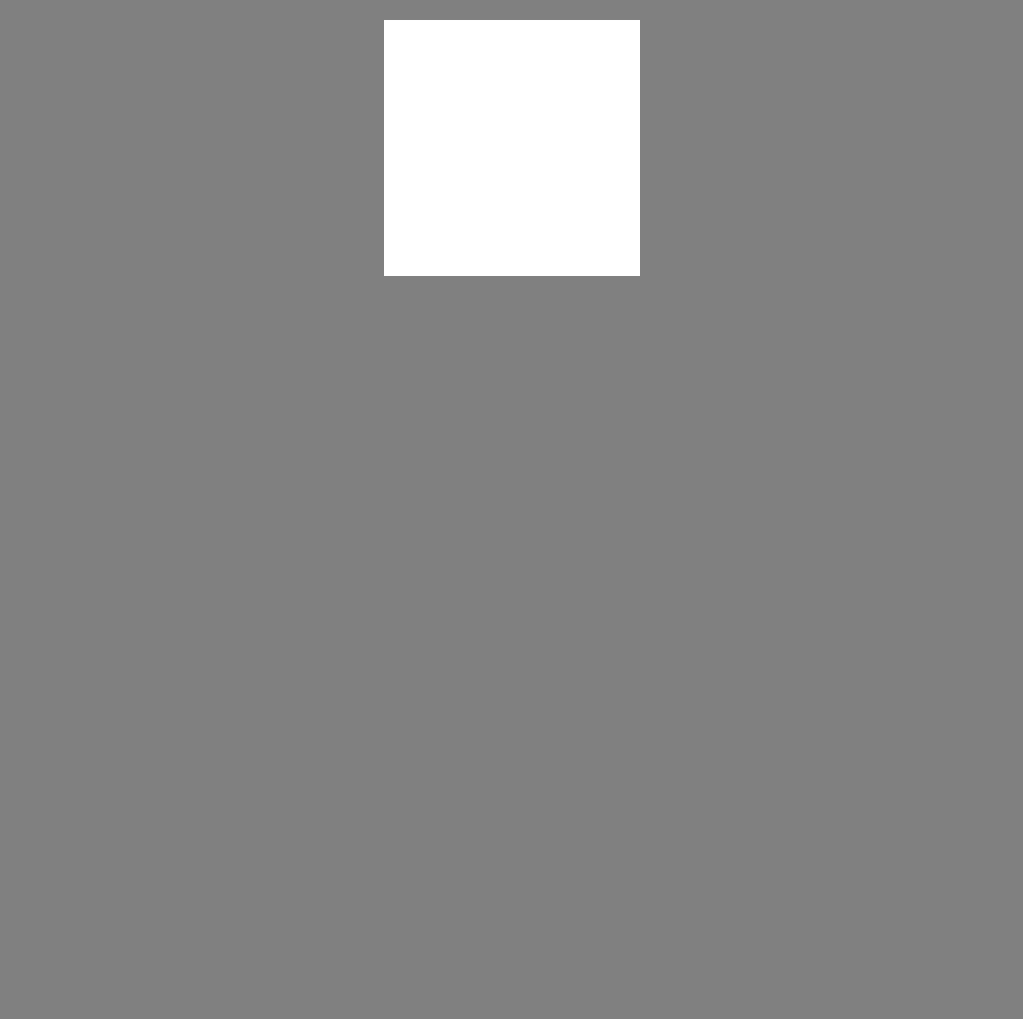
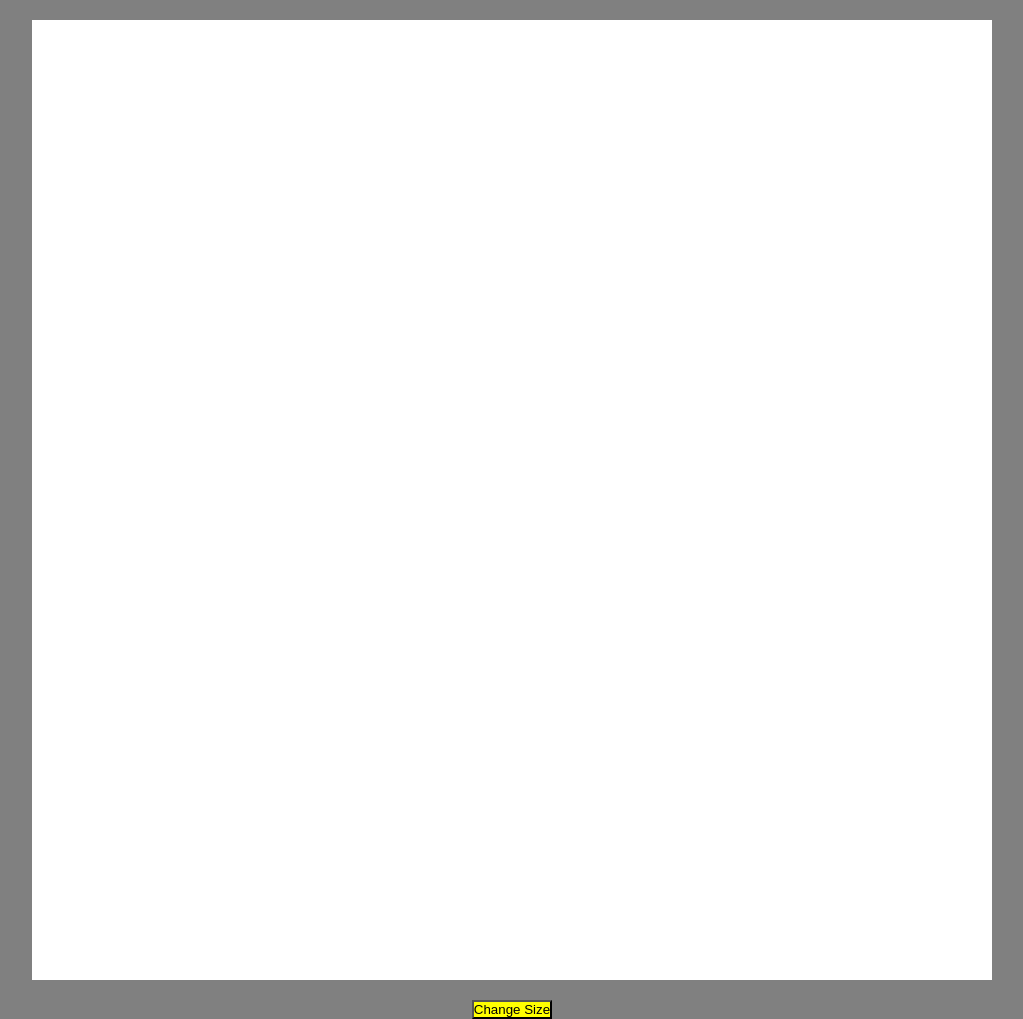
Before and after one commit to dhuber666/Sketchpad, a plain HTML site: page index.html in a window 1280 px wide. Shown: the whole page, without its empty margins (128-1151 px from the left). Before the commit the page ends 800 px from the top, so only its background shows below. Drawn offline with nearby package versions, Linux system fonts and the light colour scheme.

Commit message:
Added a Change Size Button but not working

```diff
--- a/index.html
+++ b/index.html
@@ -9,13 +9,16 @@
 
 </head>
 <body>
-	<div class="wrapper">
+
 		<div class="board">
 
 		</div>
 
+		<div id="sizeBtn">
+			<button type="button" onclick="changeSize()"> Change Size </button>
 
-	</div>
+		</div>
+
 
 
 
--- a/script.js
+++ b/script.js
@@ -1,30 +1,40 @@
+
+$boardSize = $(".board").height();
+
+
+
 
 
 $("document").ready(function(){
 
 
+	$loopCount = 256;
+    buildBox($loopCount);
+	hoverFunc();
+    $(".box").height(60);
+	$(".box").width(60);
 
-    buildBox();
-
-
-
-	$( ".box" ).hover(function() {
-    	$( this ).addClass( "hover" );
-  	});
 
 
 
 
 });
 
+function hoverFunc() {
+
+	$( ".box" ).hover(function() {
+			$( this ).addClass( "hover" );
+		});
+
+
+};
 
 
 
 
+function buildBox(count) {
 
-function buildBox() {
-
-    for(i = 0; i < 256; i++){
+    for(i = 0; i < count; i++){
 
 		$(".board").append("<div class='box'></div>");
 
@@ -32,3 +42,26 @@ function buildBox() {
 
 	}
 };
+
+function removeBox() {
+
+	$(".box").remove();
+}
+
+function changeSize() {
+
+	$size = prompt("Change the size!");
+	$divSize = $boardSize / $size;
+
+	$(".box").height($divSize);
+	$(".box").width($divSize);
+
+	$loopCount = $size * $size;
+	removeBox();
+	buildBox($loopCount);
+	hoverFunc();
+
+
+
+
+};
--- a/style.css
+++ b/style.css
@@ -6,8 +6,8 @@
 
 .board {
 
-	height: 256px;
-	width: 256px;
+	height: 960px;
+	width: 960px;
 
 	margin: 20px auto;
 	background-color: white;
@@ -37,3 +37,11 @@ html {
 	background-color: red;
 
 }
+
+#sizeBtn > button {
+
+	margin: 0 auto;
+	background-color: yellow;
+	display: block;
+
+}
```
Also changed, not shown: 1 other file.
